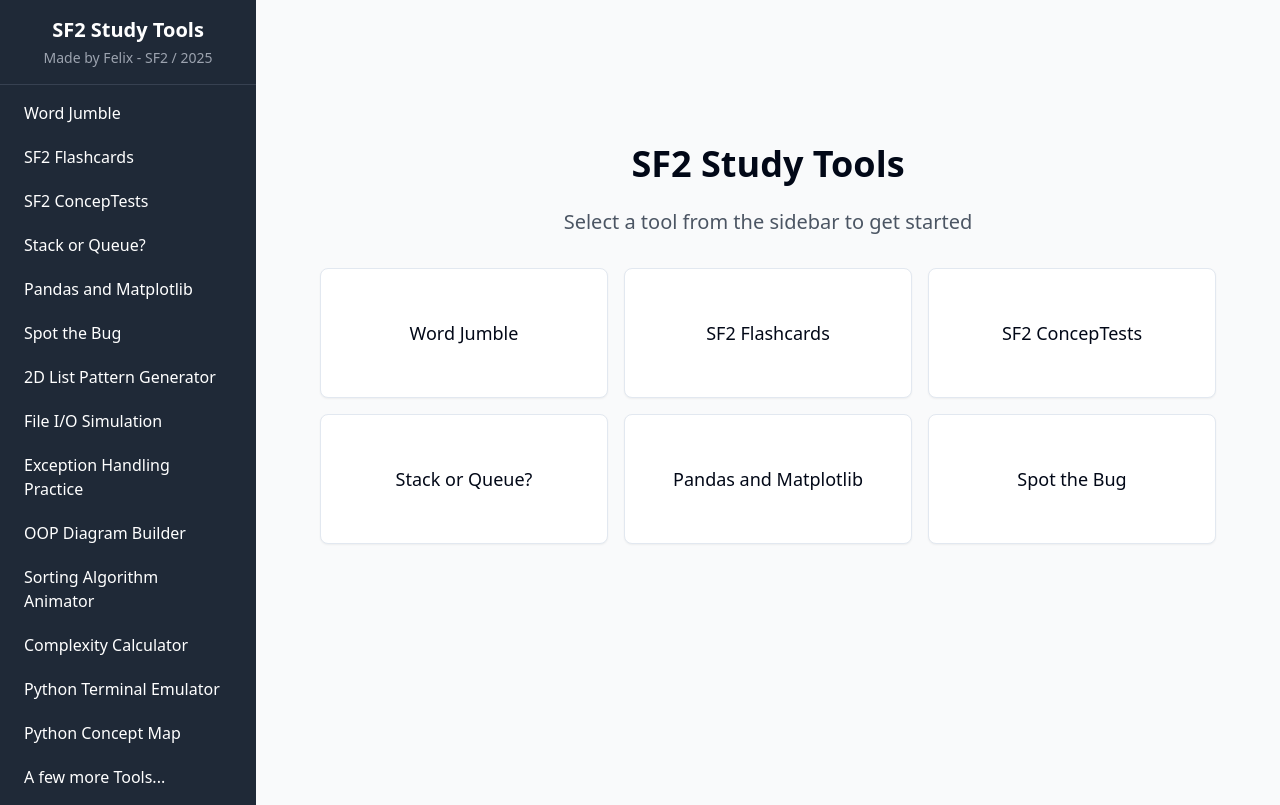
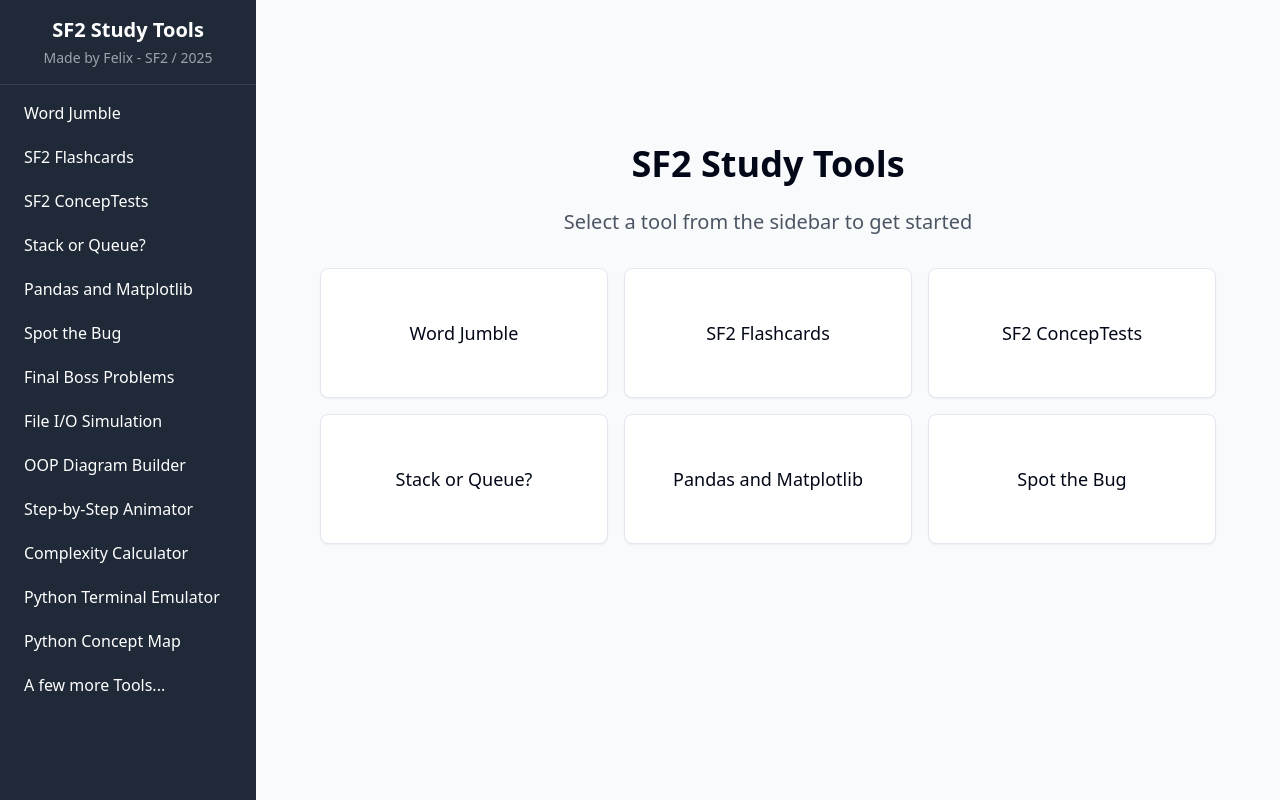
Before and after one commit to Alt-F17/sf-study-tools, a React (Vite) app: page / in a window 1280 px wide. Built offline with nearby package versions, Linux system fonts and the light colour scheme.

Commit message:
Refactor: Rename and remove tools
Rename "Sorting Algorithm Animator" to "Step-by-Step Animator" and "2D List Pattern Generator" to "Final Boss Problems". Delete the "Exception Handling Practice" tool.

```diff
--- a/src/pages/Index.tsx
+++ b/src/pages/Index.tsx
@@ -21,11 +21,10 @@ const Index = () => {
     { id: "stack-queue", name: "Stack or Queue?", component: PlaceholderTool },
     { id: "pandas-playground", name: "Pandas and Matplotlib", component: PlaceholderTool },
     { id: "spot-bug", name: "Spot the Bug", component: SpotBug },
-    { id: "list-pattern", name: "2D List Pattern Generator", component: PlaceholderTool },
+    { id: "list-pattern", name: "Final Boss Problems", component: PlaceholderTool },
     { id: "file-io", name: "File I/O Simulation", component: PlaceholderTool },
-    { id: "exception-handling", name: "Exception Handling Practice", component: PlaceholderTool },
     { id: "oop-diagram", name: "OOP Diagram Builder", component: PlaceholderTool },
-    { id: "sort-animator", name: "Sorting Algorithm Animator", component: PlaceholderTool },
+    { id: "sort-animator", name: "Step-by-Step Animator", component: PlaceholderTool },
     { id: "complexity-calc", name: "Complexity Calculator", component: PlaceholderTool },
     { id: "py-terminal", name: "Python Terminal Emulator", component: PythonTerminal },
     { id: "concept-map", name: "Python Concept Map", component: PlaceholderTool },
```
